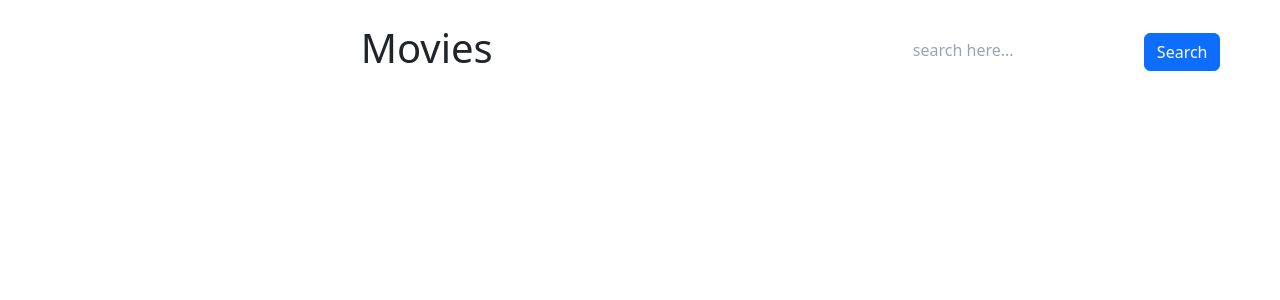
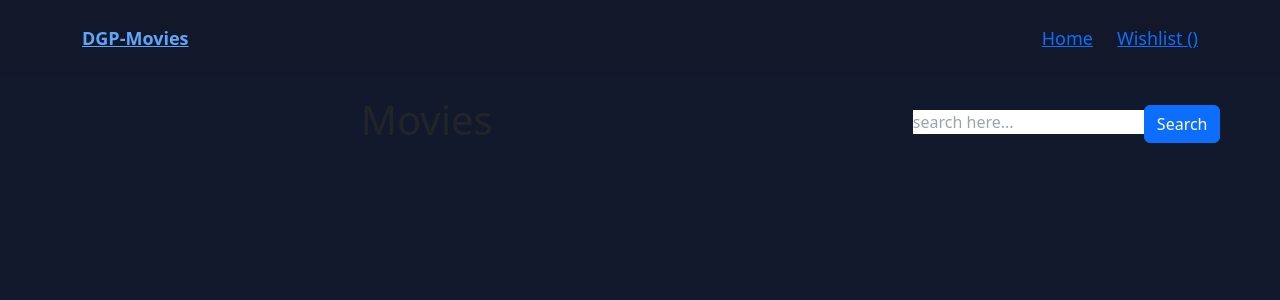
Before and after one commit to sagungputri21/fp4-movies-list-app, a React (Create React App) app: page / in a window 1280 px wide. Shown: the top 300 px of the page. Built offline with nearby package versions, Linux system fonts and the light colour scheme; no server answers.

Commit message:
edit some page section

```diff
--- a/src/App.css
+++ b/src/App.css
@@ -1,5 +1,6 @@
 .App {
   text-align: center;
+  background-color: #13192D;
 }
 
 .App-logo {
@@ -37,11 +38,6 @@
   }
 }
 
-body {
-	background: #141414;
-	color: #ffffff;
-}
-
 .movie-app > .row {
 	overflow-x: auto;
 	flex-wrap: nowrap;
--- a/src/App.js
+++ b/src/App.js
@@ -4,13 +4,17 @@ import 'bootstrap/dist/css/bootstrap.min.css';
 
 import Home from './pages/Home';
 import SearchPage from './pages/searchPage';
+import WishlistPage from './pages/WishlistPage';
+import NavbarComponent from './component/Navbar/Navbar';
 
 function App() {
   return (
     <div className="App">
+      <NavbarComponent />
       <Routes>
         <Route path='/' element={<Home />} />
         <Route path='/search' element={<SearchPage />} />
+        <Route path='/wishlist' element={<WishlistPage />} />
       </Routes>
     </div>
   );
--- /dev/null
+++ b/src/component/Navbar/Navbar.js
@@ -0,0 +1,33 @@
+import { Link } from "react-router-dom";
+import '../../styles/navbar-footer-style.css'
+import { Container, Nav } from "react-bootstrap";
+
+const NavbarComponent = () => {
+    return (
+      <header id= "navbar" className="fixed top-0 overflow-hidden bg-[#121829] w-full">
+        <div>
+            <Container>
+              <Nav className="all-naigation flex justify-between mx-auto py-4 text-lg">
+                <div>
+                  <Link className="font-bold text-blue-400" to="/">
+                    DGP-Movies
+                  </Link>
+                </div>
+                <div className="flex gap-4 hover:text-indigo-600">
+                  <Link
+                    className="hover:font-bold"
+                    to="/">Home
+                  </Link>
+                  <Link
+                    className="hover:font-bold"
+                    to='/wishlist'>Wishlist ()
+                  </Link>
+                </div>
+              </Nav>
+            </Container>
+        </div>
+      </header>
+    )
+  };
+
+  export default NavbarComponent;
--- /dev/null
+++ b/src/component/cards/MovieCard.js
@@ -0,0 +1,76 @@
+import React from "react";
+import { Card } from "react-bootstrap";
+
+const MovieCard = () => {
+    return (
+      <Card>
+
+      </Card>
+    )
+}
+
+export default MovieCard;
+
+import React from 'react';
+import { Card } from 'react-bootstrap'
+import './style/Card.css'
+import CustomButton from "../Button/Button";
+import { FontAwesomeIcon } from "@fortawesome/react-fontawesome";
+import { faBookmark } from "@fortawesome/free-regular-svg-icons";
+import NewsPageButton from '../Button/NewsPageButton';
+import { useDispatch } from "react-redux";
+import { saveActions } from '../../features/news/newsSlice';
+
+const NewsCard = ({ item, alt }) => {
+  const { imageURL, name, title, date, author, path, desc } = item;
+
+  const dispatch = useDispatch();
+  const saveUnsavedData = () => {
+    dispatch(
+      saveActions.saveItem({
+        imageURL, name, title, author, path, desc
+      })
+    );
+  };
+
+    return (
+      <div style={{ width: '22rem' }} className="news-card">
+        <Card style={{height: '460px'}}>
+          {/*images*/}
+          <img className="img-fluid"
+            src={`${imageURL == null ? "/assests/image-not-found.jpg" : `${imageURL}`}`}
+            alt={alt}
+          />
+          <div className="news-content"> {/*date and name*/}
+            <p className="flex text-date">
+              {new Date(`${date}`).toDateString().slice(3)}
+              <span className="mx-1 rounded-full">{" | "}</span>
+              {name}
+            </p>
+            <h4 className='news-title'> {/*news's title*/}
+              {`${title.length >= 110 ? `${title.substring(0, 110)}...` : `${title}`}`}
+            </h4>
+            {/*author*/}
+            <p className={`text-author pb-1 ${author === null || author === "" || author.length >= 40 ? "visually-hidden" : ""}`}
+              >Author : {author}
+            </p>
+            <div className="grid btn-primary button gap-2.5">
+              <NewsPageButton path={path} />
+              <CustomButton
+                onClick={saveUnsavedData}
+                extraStyle={"btn-light"}
+                children={
+                  // <i className="fa-light fa-bookMark"></i>
+                  <div className="">
+                    <FontAwesomeIcon icon={faBookmark} />
+                  </div>
+                }
+              />
+            </div>
+          </div>
+        </Card>
+      </div>
+    )
+};
+
+export default NewsCard;
--- /dev/null
+++ b/src/component/cards/WishlistCard.js
@@ -0,0 +1,9 @@
+import React from "react";
+
+const WishlistCard = () => {
+    return {
+
+    }
+}
+
+export default WishlistCard;
--- a/src/component/movieList.js
+++ b/src/component/movieList.js
@@ -1,6 +1,6 @@
 import React from "react";
 import { Card } from "react-bootstrap";
-import "./cards/Card.css"
+import "../styles/Card.css"
 
 const MovieList = (props) => {
 	return (
--- a/src/index.css
+++ b/src/index.css
@@ -15,3 +15,20 @@ code {
   font-family: source-code-pro, Menlo, Monaco, Consolas, 'Courier New',
     monospace;
 }
+
+:root {
+  font-family: Inter, Avenir, Helvetica, Arial, sans-serif;
+  font-size: 16px;
+  line-height: 24px;
+  font-weight: 400;
+
+  color-scheme: light dark;
+  color: rgba(255, 255, 255, 0.87);
+  background-color: #13192D;
+
+  font-synthesis: none;
+  text-rendering: optimizeLegibility;
+  -webkit-font-smoothing: antialiased;
+  -moz-osx-font-smoothing: grayscale;
+  -webkit-text-size-adjust: 100%;
+}
--- a/src/pages/Home.js
+++ b/src/pages/Home.js
@@ -32,8 +32,8 @@ useEffect(() => {
   console.log(movie)
 
   return (
-    <div className="container-fluid movie-app">
-      <div className="row d-flex align-items-center mt-4 mb-4">
+    <div className="container-fluid movie-app mt-24">
+      <div className="row d-flex align-items-center mb-4 mt-24">
         <MovieListHeading heading='Movies'/>
         <SearchBox searchValue={searchValue} setSearchValue={setSearchValue}/>
 
--- /dev/null
+++ b/src/pages/WishlistPage.js
@@ -0,0 +1,9 @@
+import React from "react";
+
+const WishlistPage = () => {
+    return (
+      <div></div>
+    )
+}
+
+export default WishlistPage;
--- a/src/pages/searchPage.js
+++ b/src/pages/searchPage.js
@@ -10,7 +10,7 @@ const SearchPage = () => {
 
     const movieDataSearch = async() => {
         try{
-            const url = `http://www.omdbapi.com/?s=spider&apikey=2146f476`
+            const url = `http://www.omdbapi.com/?s=${searchParams.get(`s`)}&apikey=2146f476`
             const data = await fetch(url)
             const responseJson = await data.json()
             if(responseJson.Search) {
--- /dev/null
+++ b/src/styles/navbar-footer-style.css
@@ -0,0 +1,11 @@
+.active {
+  @apply text-xs md:text-sm font-semibold text-indigo-700 uppercase;
+}
+
+.inactive {
+  @apply text-xs md:text-sm font-medium text-gray-800 hover:text-indigo-700 uppercase;
+}
+
+.all-naigation {
+  display: flex;
+}
```
Also changed, not shown: src/styles/Card.css (renamed from src/component/cards/Card.css).
